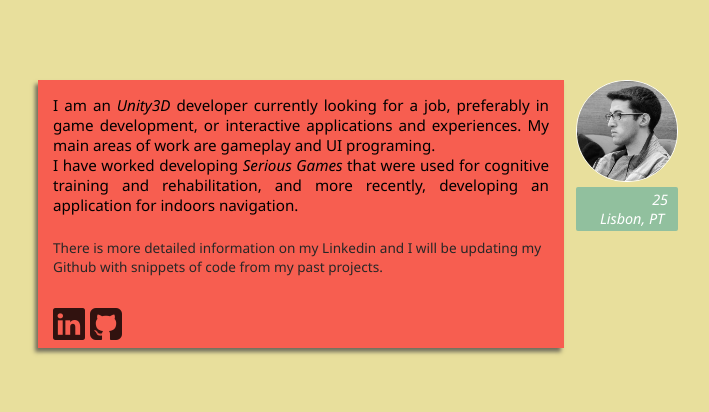
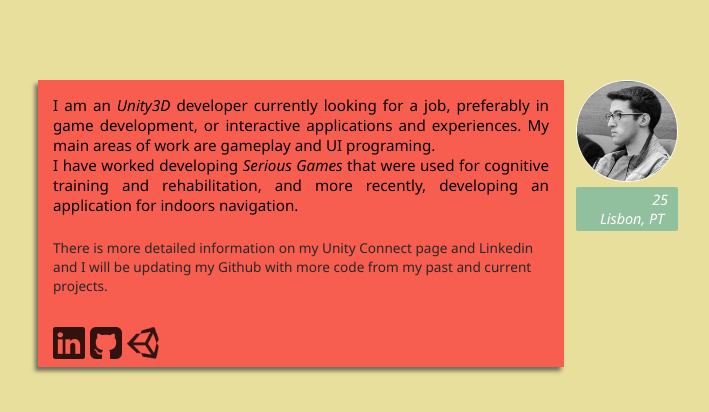
Before and after one commit to picareli/picareli.github.io, a plain HTML site: page index.html in a window 1280 px wide. Shown: the whole page, without its empty margins (282-991 px from the left). Drawn offline with Linux system fonts and the light colour scheme.

Commit message:
Updated information - Edited description; - Added link to unity connect page.

```diff
--- a/index.html
+++ b/index.html
@@ -1,7 +1,7 @@
 <html>
 
 <head>
-    <title>Title</title>
+    <title>Luís Felipe Picareli - Game Developer</title>
 
     <link rel="stylesheet" type="text/css" href="styles/style.css">
 </head>
@@ -25,12 +25,13 @@
                     I have worked developing <i>Serious Games</i> that were used for cognitive training and
                     rehabilitation, and more recently, developing an application for indoors navigation.
 
-                    <h5>There is more detailed information on my Linkedin and I will be updating my Github with
-                    snippets of code from my past projects.</h5>
+                    <h5>There is more detailed information on my Unity Connect page and Linkedin and I will be updating my Github with
+                    more code from my past and current projects.</h5>
 
                     <div class="social">
                         <a class="linkedin" href="http://www.linkedin.com/in/picareli" target="BLANK"></a>
                         <a class="github" href="http://www.github.com/picareli" target="BLANK"></a>
+                        <a class="unity" href="https://connect.unity.com/u/luis-felipe-picareli" target="BLANK"></a>
                     </div>
                 </div>
 
--- a/styles/style.css
+++ b/styles/style.css
@@ -100,10 +100,7 @@ body
 
     width: 32px;
     height: 32px;
-}
 
-.social a:first-child
-{
     margin-right: 5px;
 }
 
@@ -116,3 +113,8 @@ body
 {
     background: url("../img/gh.png");
 }
+
+.unity
+{
+    background: url("../img/un.png");
+}
```
Also changed, not shown: img/un.png (added).
